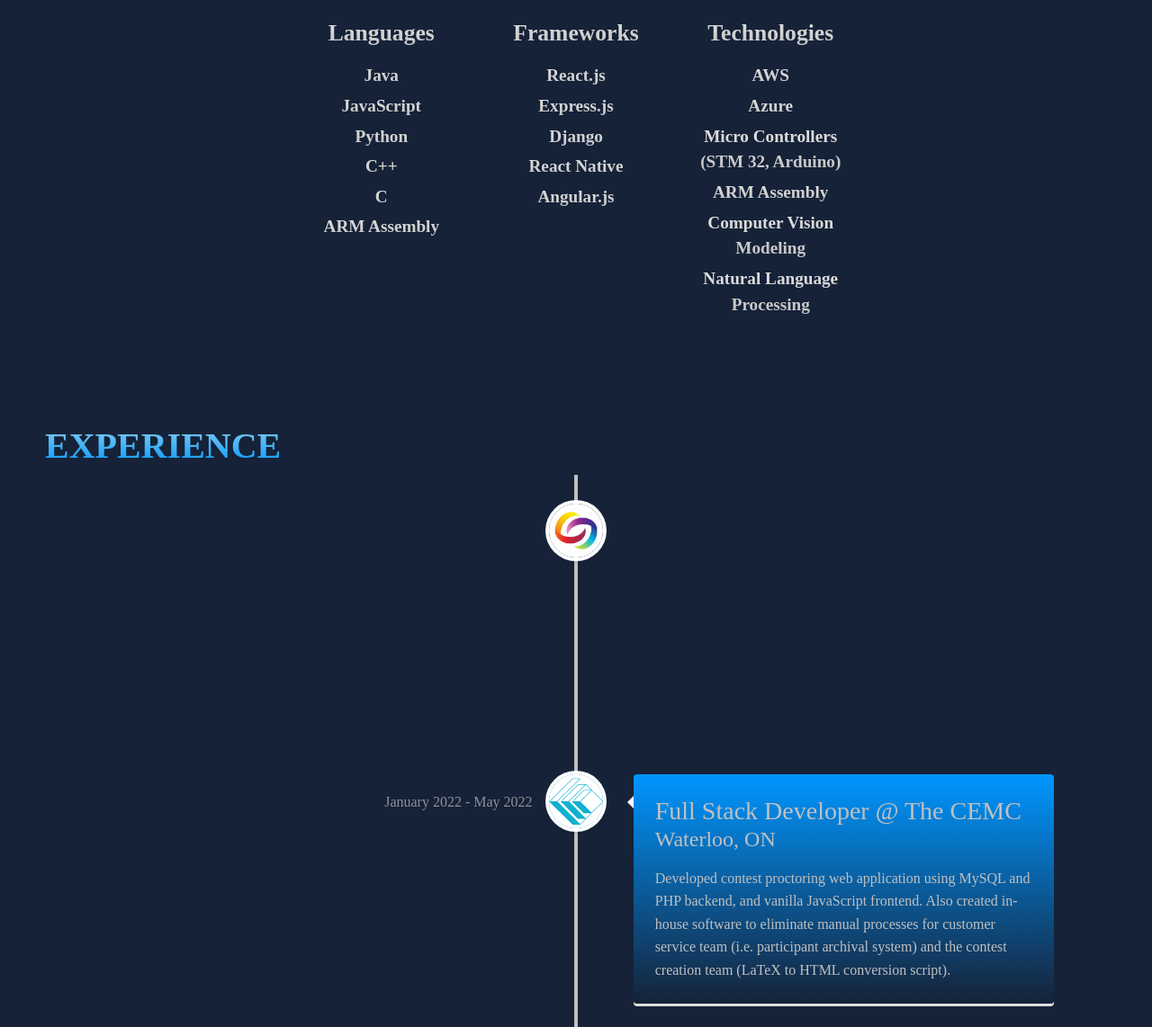
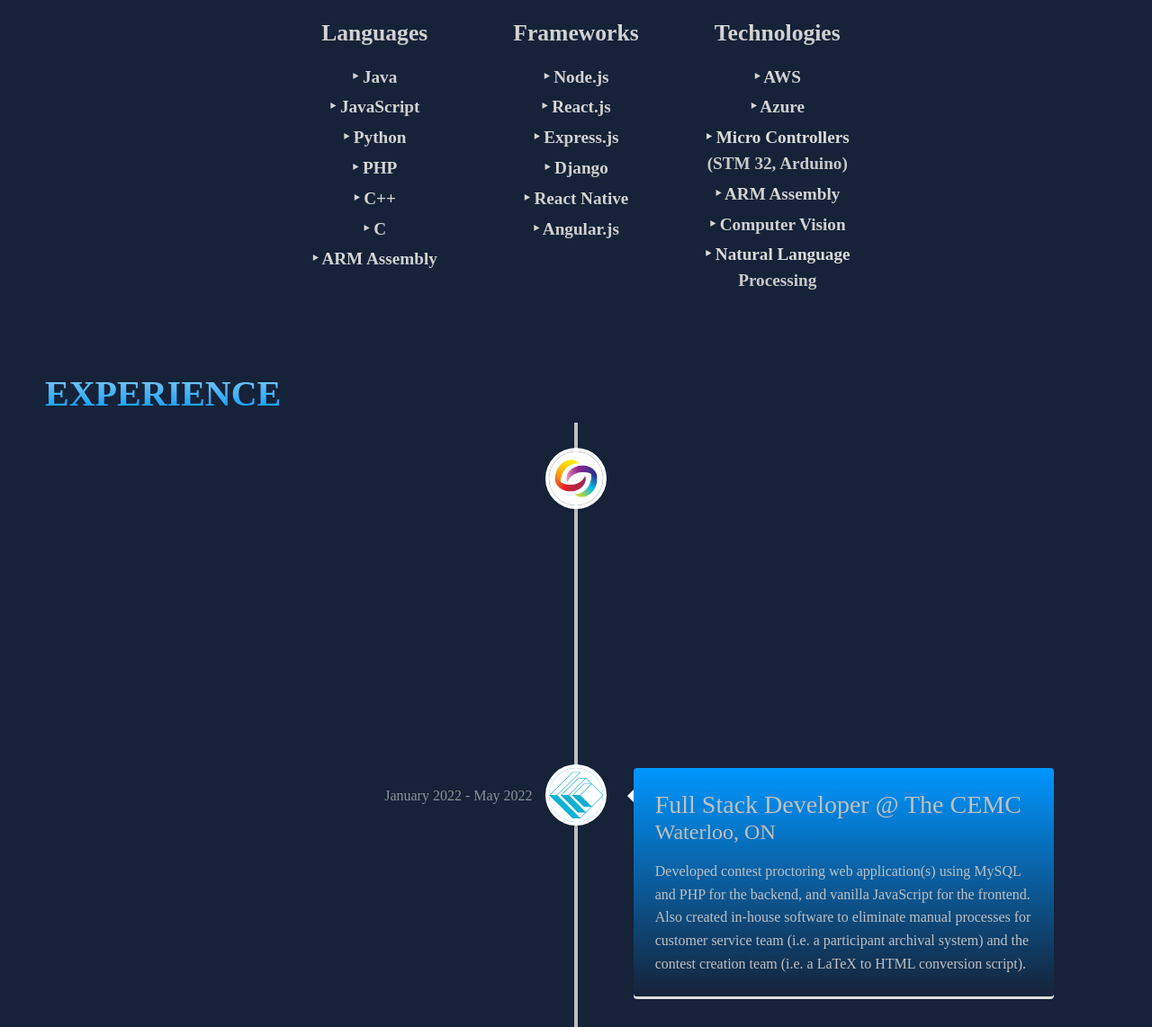
Before and after one commit to vaaranan-y/personal-website, a React (Create React App) app: page / in a window 1280 px wide. Shown: the part 1360-2502 px from the top of the page at 90% size. Built offline with nearby package versions, Linux system fonts and the light colour scheme.

Commit message:
minor changes
- changed logo
- added resume
- fixed grammar
- improved navbar

```diff
--- a/src/pages/Slides/aboutslide.js
+++ b/src/pages/Slides/aboutslide.js
@@ -11,6 +11,7 @@ export default function AboutSlide() {
       <div
         style={{
           padding: "5%",
+          paddingBottom: "2.5%",
           backgroundColor: "#152238",
         }}
       >
@@ -64,29 +65,33 @@ export default function AboutSlide() {
           <Row style={{ color: "#FFFFFF" }}>
             <Col style={{ justifyContent: "center" }}>
               <Row id={"skillTitle"}>Languages</Row>
-              <Row id={"skillItem"}>Java</Row>
-              <Row id={"skillItem"}>JavaScript</Row>
-              <Row id={"skillItem"}>Python</Row>
-              <Row id={"skillItem"}>C++</Row>
-              <Row id={"skillItem"}>C</Row>
-              <Row id={"skillItem"}>ARM Assembly</Row>
+              <Row id={"skillItem"}>&#8227; Java</Row>
+              <Row id={"skillItem"}>&#8227; JavaScript</Row>
+              <Row id={"skillItem"}>&#8227; Python</Row>
+              <Row id={"skillItem"}>&#8227; PHP</Row>
+              <Row id={"skillItem"}>&#8227; C++</Row>
+              <Row id={"skillItem"}>&#8227; C</Row>
+              <Row id={"skillItem"}>&#8227; ARM Assembly</Row>
             </Col>
             <Col>
               <Row id={"skillTitle"}>Frameworks</Row>
-              <Row id={"skillItem"}>React.js</Row>
-              <Row id={"skillItem"}>Express.js</Row>
-              <Row id={"skillItem"}>Django</Row>
-              <Row id={"skillItem"}>React Native</Row>
-              <Row id={"skillItem"}>Angular.js</Row>
+              <Row id={"skillItem"}>&#8227; Node.js</Row>
+              <Row id={"skillItem"}>&#8227; React.js</Row>
+              <Row id={"skillItem"}>&#8227; Express.js</Row>
+              <Row id={"skillItem"}>&#8227; Django</Row>
+              <Row id={"skillItem"}>&#8227; React Native</Row>
+              <Row id={"skillItem"}>&#8227; Angular.js</Row>
             </Col>
             <Col>
               <Row id={"skillTitle"}>Technologies</Row>
-              <Row id={"skillItem"}>AWS</Row>
-              <Row id={"skillItem"}>Azure</Row>
-              <Row id={"skillItem"}>Micro Controllers (STM 32, Arduino)</Row>
-              <Row id={"skillItem"}>ARM Assembly</Row>
-              <Row id={"skillItem"}>Computer Vision Modeling</Row>
-              <Row id={"skillItem"}>Natural Language Processing</Row>
+              <Row id={"skillItem"}>&#8227; AWS</Row>
+              <Row id={"skillItem"}>&#8227; Azure</Row>
+              <Row id={"skillItem"}>
+                &#8227; Micro Controllers (STM 32, Arduino)
+              </Row>
+              <Row id={"skillItem"}>&#8227; ARM Assembly</Row>
+              <Row id={"skillItem"}>&#8227; Computer Vision</Row>
+              <Row id={"skillItem"}>&#8227; Natural Language Processing</Row>
             </Col>
           </Row>
         </div>
--- a/src/pages/Slides/careerslide.js
+++ b/src/pages/Slides/careerslide.js
@@ -41,9 +41,11 @@ export default function CareerSlide() {
           </h3>
           <h4 className="vertical-timeline-element-subtitle">Toronto, ON</h4>
           <p>
-            Developed student response system applicaiton called Engage, to
-            allow educational instructors to provision quizzes and polls to
-            students during lecture/class time.
+            Developed a student response system, full-stack applicaiton, called
+            YuJa Engage. The front end was developed in React.js and the Backend
+            APIs were developed in Java. The purpose of our product was to allow
+            educational instructors to provision quizzes and polls to students
+            during lecture/class time.
           </p>
         </VerticalTimelineElement>
         <VerticalTimelineElement
@@ -63,11 +65,11 @@ export default function CareerSlide() {
           </h3>
           <h4 className="vertical-timeline-element-subtitle">Waterloo, ON</h4>
           <p>
-            Developed contest proctoring web application using MySQL and PHP
-            backend, and vanilla JavaScript frontend. Also created in-house
-            software to eliminate manual processes for customer service team
-            (i.e. participant archival system) and the contest creation team
-            (LaTeX to HTML conversion script).
+            Developed contest proctoring web application(s) using MySQL and PHP
+            for the backend, and vanilla JavaScript for the frontend. Also
+            created in-house software to eliminate manual processes for customer
+            service team (i.e. a participant archival system) and the contest
+            creation team (i.e. a LaTeX to HTML conversion script).
           </p>
         </VerticalTimelineElement>
         <VerticalTimelineElement
@@ -94,14 +96,12 @@ export default function CareerSlide() {
           </h3>
           <h4 className="vertical-timeline-element-subtitle">Lambeth, UK</h4>
           <p>
-            Volunteered to work virtually with 5 other developers from the US
-            and UK to develop a digital calendar/schedule tracker to help a
-            client with Autism organize his week, and gain digital and personal
-            independence. I developed the first iteration of the front end of
-            the app in Vanilla JavaScript, HTML and CSS. It was fulfilling
-            experience, as I got to see my work actually help someone, and I
-            learned a lot about the software development cycle in the process.
-            To learn more about this initiative, please visit:
+            Volunteered to work virtually with various developers globally, to
+            develop a digital calendar/schedule tracker to help a client with
+            Autism plan his week, and gain digital and personal independence.
+            Responsible for developing the first iteration of the app in Vanilla
+            JavaScript, HTML and CSS. Aided in pushing application to open
+            source. To learn more about this initiative, please visit:
             https://inclusion-ui.com/activity-calendar/.
           </p>
         </VerticalTimelineElement>
@@ -146,9 +146,8 @@ export default function CareerSlide() {
           <p>
             Developed firmware in C and ARM Assembly for various parts of a
             Solar Powered Car, including the Battery Management System, the
-            Bootloader, temperature monitors, and more. Worked with and flashed
-            my code onto STM 32 Microcontrollers, one of my first experiences
-            with Microcontrollers.
+            Bootloader, Temperature Monitors, and more. Worked with and flashed
+            code onto STM 32 Microcontrollers.
           </p>
         </VerticalTimelineElement>
       </VerticalTimeline>
--- a/src/pages/Slides/introslide.js
+++ b/src/pages/Slides/introslide.js
@@ -20,7 +20,7 @@ export default function IntroSlide() {
   window.addEventListener("resize", handleResize);
 
   const introBlurb =
-    "👋 Hi! My name is Vaaranan Yogalingam, and I am a 3rd Year Computer Science Co-op student, at the University of Waterloo, pursuing a specialization in Digital Hardware. I am a passionate learner, who enjoys the challenging and evolving nature of the tech field!";
+    "👋 Hi! My name is Vaaranan Yogalingam, and I am a 3rd Year Computer Science Co-op student pursuing a specialization in Digital Hardware at the University of Waterloo. I am a passionate learner, who enjoys the challenging and evolving nature of the tech field!";
   const [visible, setVisible] = useState(false);
 
   const defaultOptions = {
--- a/src/pages/Slides/projectslide.js
+++ b/src/pages/Slides/projectslide.js
@@ -141,7 +141,7 @@ export default function ProjectSlide() {
                 }}
               >
                 A web app created for people to socialize and bond over food.
-                Users can't make posts like on instagram, but in the form of
+                Users can make posts like on instagram, but in the form of
                 recipes to share with others.
               </p>
             </Row>
@@ -209,8 +209,8 @@ export default function ProjectSlide() {
               >
                 A chrome extension that analyzes the comments of a YouTube video
                 a user is currently watching, and returns the overall sentiment
-                score on a scale of 0% to 100% (a pseudo replacement for the
-                noew removed dislike button)
+                score on a scale of 0% to 100% (a pseudo replacement for the now
+                removed dislike button)
               </p>
             </Row>
             <Row style={{ justifyContent: "center" }}>
--- a/src/pages/homepage.js
+++ b/src/pages/homepage.js
@@ -9,6 +9,8 @@ import Fade from "react-reveal/Fade";
 import "./styles.css";
 import Dropdown from "react-bootstrap/Dropdown";
 import { DropdownButton } from "react-bootstrap";
+import Button from "react-bootstrap/Button";
+import Pdf from "./resume.pdf";
 
 export default function HomePage() {
   const [size, setSize] = useState(window.innerWidth);
@@ -56,8 +58,9 @@ export default function HomePage() {
                 <Dropdown.Item href="#intro">HOME</Dropdown.Item>
                 <Dropdown.Item href="#about">ABOUT</Dropdown.Item>
                 <Dropdown.Item href="#career">EXPERIENCE</Dropdown.Item>
-                <Dropdown.Item href="#projects" className={"lastItem"}>
-                  PROJECTS
+                <Dropdown.Item href="#projects">PROJECTS</Dropdown.Item>
+                <Dropdown.Item href={Pdf} className={"lastItem"}>
+                  RESUME
                 </Dropdown.Item>
               </Dropdown.Menu>
             </Dropdown>
@@ -73,6 +76,8 @@ export default function HomePage() {
             padding: "1.5%",
             width: "100%",
             zIndex: 10,
+            display: "flex",
+            alignItems: "center",
           }}
         >
           <span style={{ marginLeft: "2.5%", marginRight: "2.5%" }}>
@@ -159,6 +164,11 @@ export default function HomePage() {
               PROJECTS
             </Link>
           </span>
+          <span style={{ position: "absolute", float: "right", right: "2.5%" }}>
+            <Button href={Pdf} variant="info" style={{ fontFamily: "Avenir" }}>
+              Resume
+            </Button>
+          </span>
         </nav>
       )}
       <div
```
Also changed, not shown: 2 other files (tests, documents, lock files or other folders).
